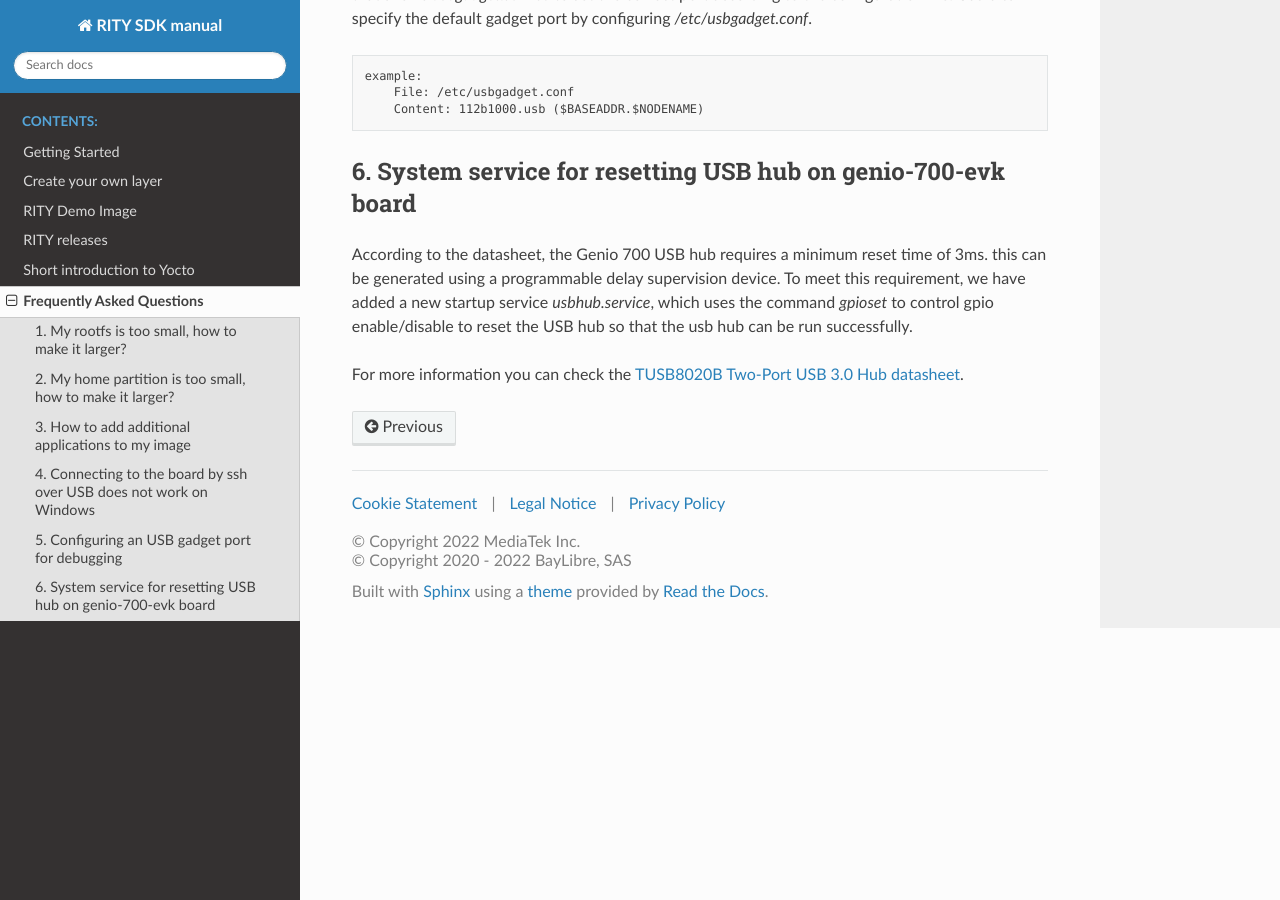
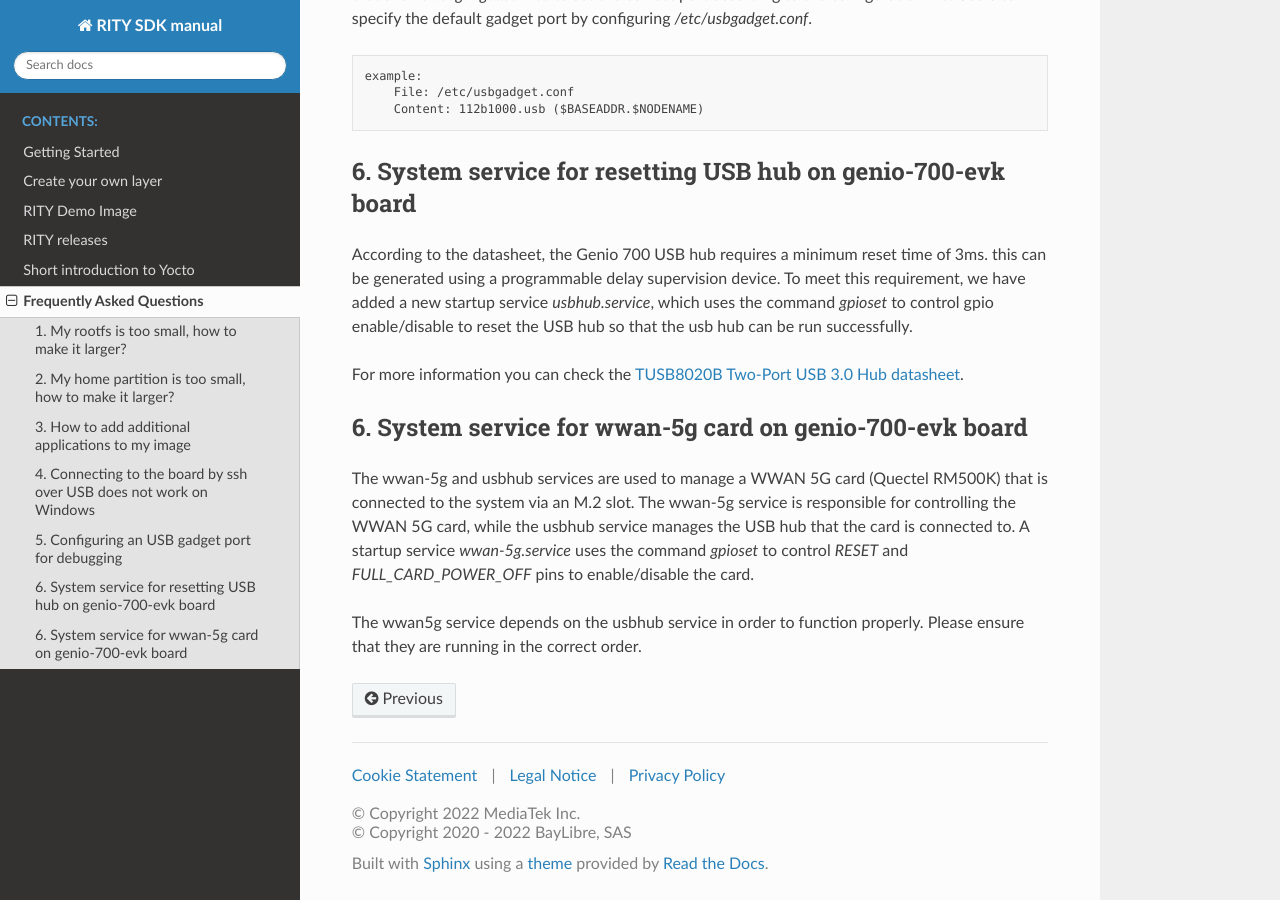
Before and after one commit to via-edge-ai/meta-rity, a Sphinx documentation site: the page built from docs/faq.rst, in a window 1280 px wide and 900 px high, scrolled down 1316 px. Built offline with Sphinx 7.4.7 and the Read the Docs theme 2.0.0, drawn with Linux system fonts in a browser that asks for light colours.

Commit message:
doc: faq.rst: add FAQ item for wwan-5g service
Add following FAQs:
1. System service for wwan-5g service on genio-700-evk board.

Change-Id: I710c4693a95a08e89d4e88c3b4a48e0679e5becd
Signed-off-by: Macpaul Lin <macpaul.lin@mediatek.com>

```diff
--- a/docs/faq.rst
+++ b/docs/faq.rst
@@ -87,3 +87,16 @@ the USB hub so that the usb hub can be run successfully.
 For more information you can check the `TUSB8020B Two-Port USB 3.0 Hub datasheet`_.
 
 .. _TUSB8020B Two-Port USB 3.0 Hub datasheet: https://www.ti.com/lit/gpn/tusb8020b
+
+6. System service for wwan-5g card on genio-700-evk board
+---------------------------------------------------------
+
+The wwan-5g and usbhub services are used to manage a WWAN 5G card (Quectel
+RM500K) that is connected to the system via an M.2 slot. The wwan-5g service
+is responsible for controlling the WWAN 5G card, while the usbhub service
+manages the USB hub that the card is connected to. A startup service
+`wwan-5g.service` uses the command `gpioset` to control `RESET` and
+`FULL_CARD_POWER_OFF` pins to enable/disable the card.
+
+The wwan5g service depends on the usbhub service in order to function properly.
+Please ensure that they are running in the correct order.
```
